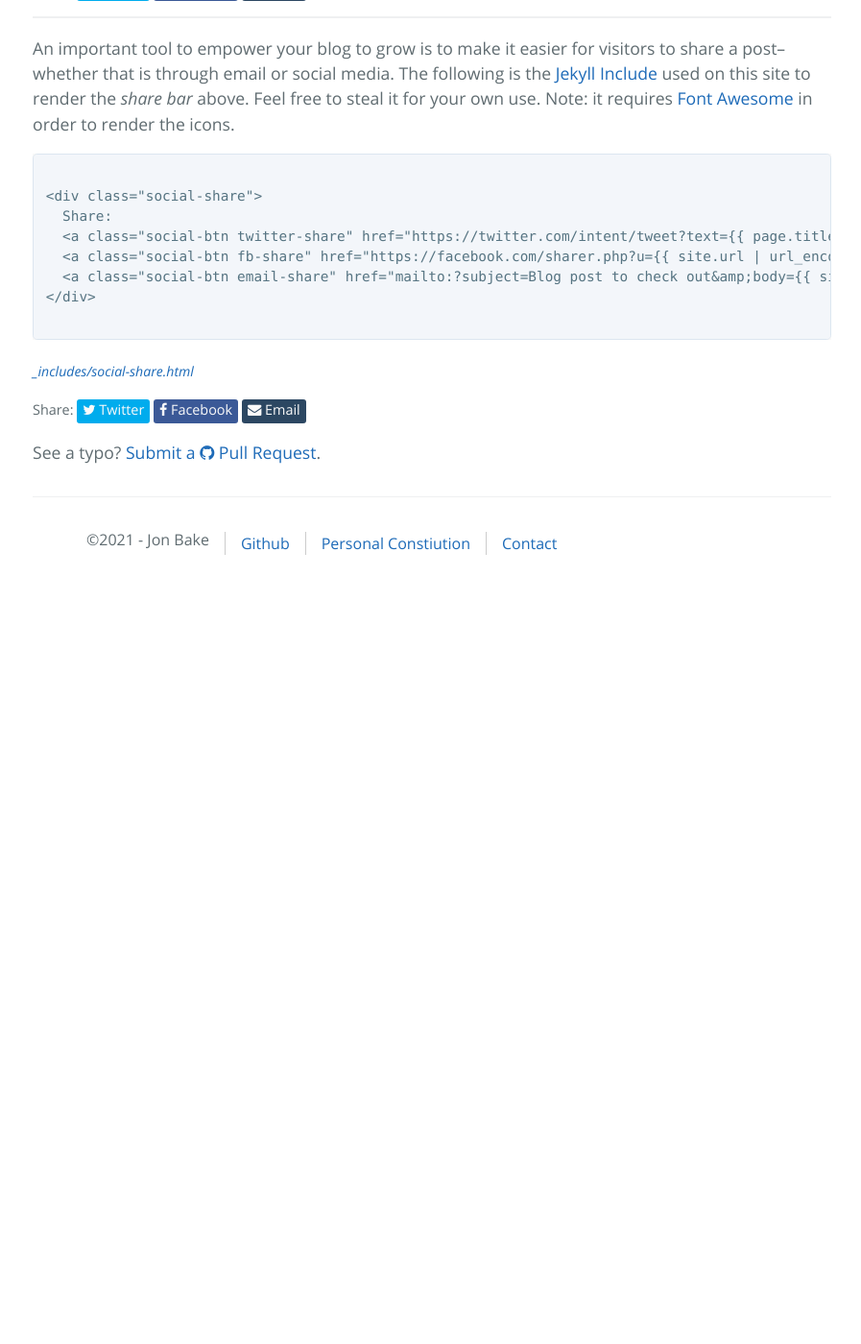
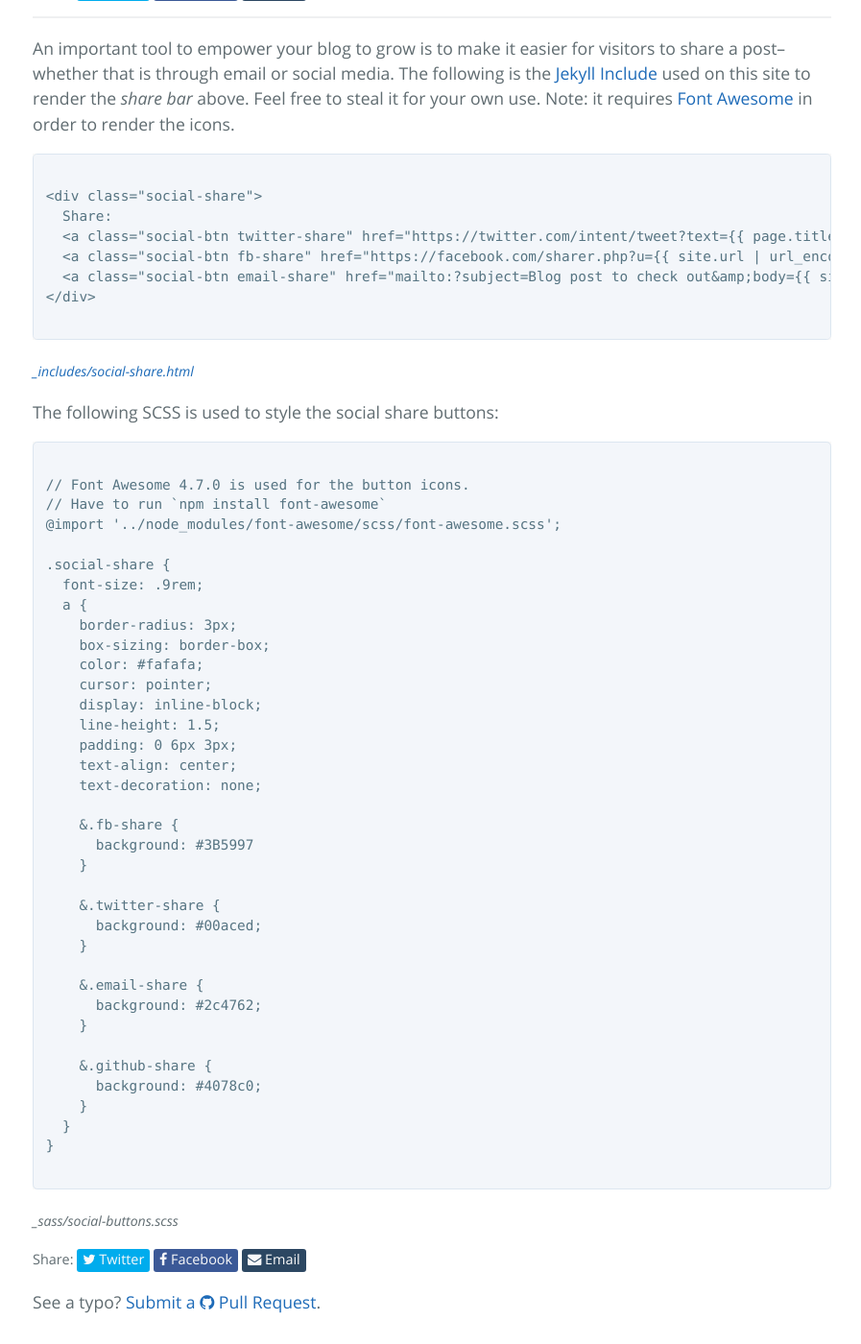
Before and after one commit to jonmbake/jonbake.com, a Jekyll site: the page built from blog/_posts/2021-01-10-jekyll-social-share-include.md, in a window 1280 px wide and 1400 px high, scrolled down 426 px. Shown: the whole window at 96% size, without its empty margins (190-1087 px from the left). Built offline with Jekyll 4.4.1, drawn with Linux system fonts in a browser that asks for light colours; before the commit the page ends 1056 px from its top, so only the background shows below that.

Commit message:
Update Jekyll Social Share Include Post with styling info

````diff
--- a/blog/_posts/2021-01-10-jekyll-social-share-include.md
+++ b/blog/_posts/2021-01-10-jekyll-social-share-include.md
@@ -16,3 +16,45 @@ An important tool to empower your blog to grow is to make it easier for visitors
 {% endraw %}
 ```
 <small style="font-style: italic"><a target="_blank" rel="noopener noreferrer" href="{{ site.source_url }}/blob/master/_includes/social-share.html">_includes/social-share.html</a></small>
+
+The following SCSS is used to style the social share buttons:
+
+```
+{% raw %}
+// Font Awesome 4.7.0 is used for the button icons.
+// Have to run `npm install font-awesome`
+@import '../node_modules/font-awesome/scss/font-awesome.scss';
+
+.social-share {
+  font-size: .9rem;
+  a {
+    border-radius: 3px;
+    box-sizing: border-box;
+    color: #fafafa;
+    cursor: pointer;
+    display: inline-block;
+    line-height: 1.5;
+    padding: 0 6px 3px;
+    text-align: center;
+    text-decoration: none;
+
+    &.fb-share {
+      background: #3B5997
+    }
+
+    &.twitter-share {
+      background: #00aced;
+    }
+
+    &.email-share {
+      background: #2c4762;
+    }
+
+    &.github-share {
+      background: #4078c0;
+    }
+  }
+}
+{% endraw %}
+```
+<small style="font-style: italic">_sass/social-buttons.scss</small>
````
